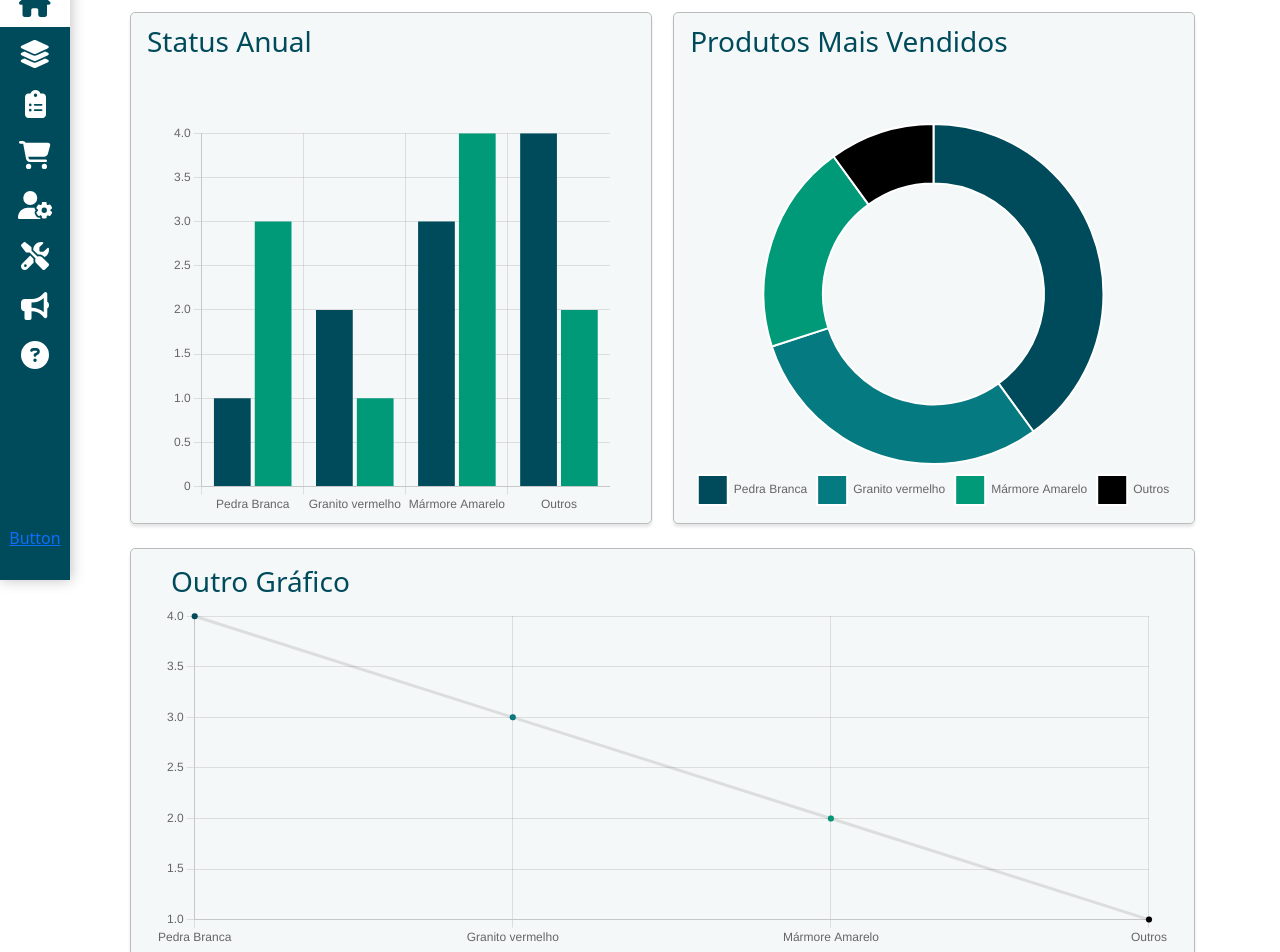
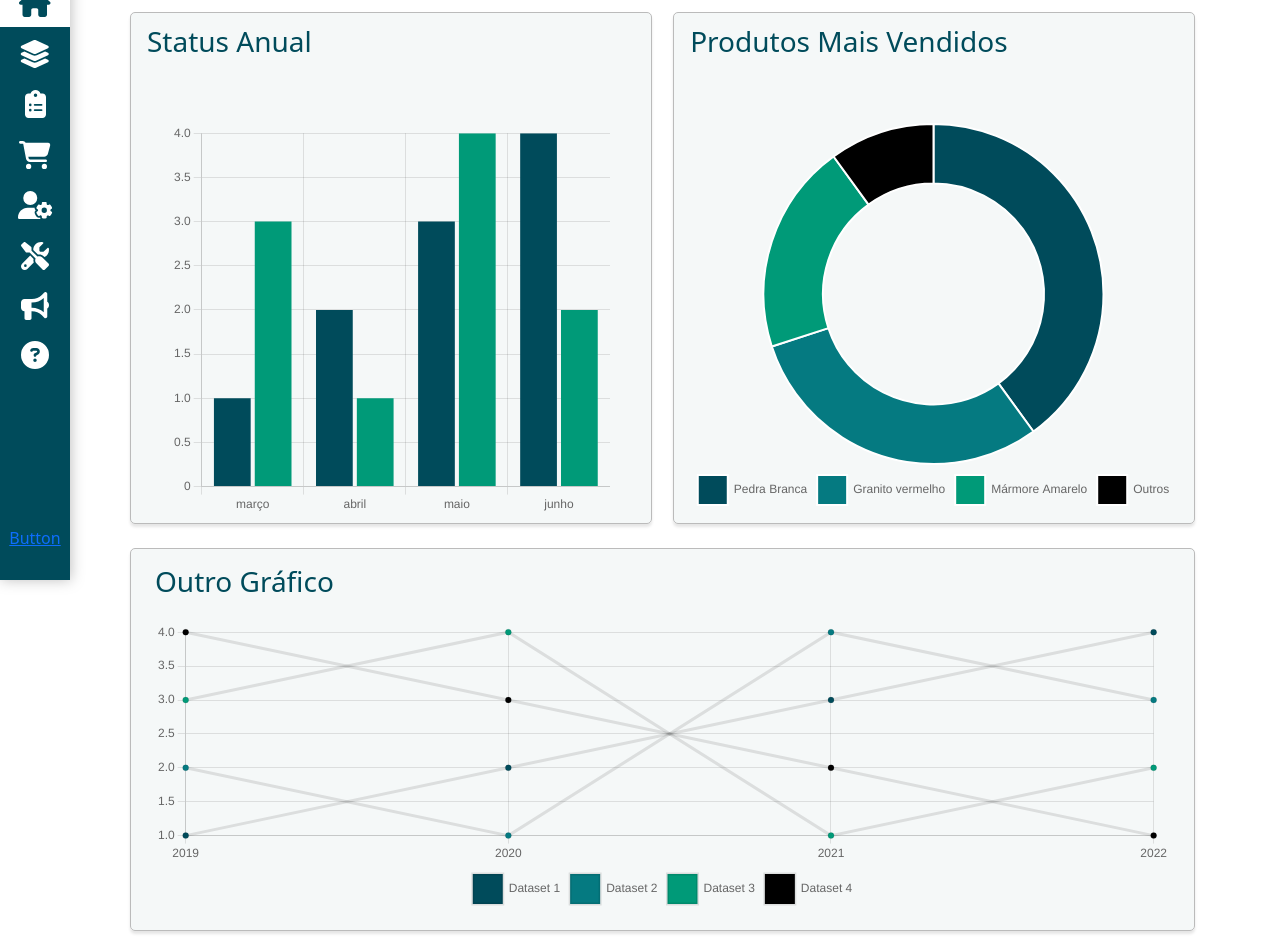
Before and after one commit to UPSxACE/quarrymanager-reactfrontend, a React (Create React App) app: page /dashboard/home in a window 1280 px wide. Shown: the part 220-1172 px from the top of the page. Built offline with nearby package versions, Linux system fonts and the light colour scheme.

Commit message:
Estilo gráfico 3

```diff
--- a/src/dashboard/pages/home/home.js
+++ b/src/dashboard/pages/home/home.js
@@ -14,6 +14,7 @@ function DashboardHome() {
     "Mármore Amarelo",
     "Outros",
   ];
+
   const options1 = {
     responsive: true,
     maintainAspectRatio: false,
@@ -38,7 +39,7 @@ function DashboardHome() {
   };
 
   const data1 = {
-    labels,
+    labels: ["março", "abril", "maio", "junho"],
     datasets: [
       {
         label: "Dataset 1",
@@ -58,25 +59,33 @@ function DashboardHome() {
       {
         label: "Dataset 1",
         data: [4, 3, 2, 1],
-        backgroundColor: [
-          "#004B5B",
-          "#057A81",
-          "#009A78",
-          "#000",
-          "rgba(153, 102, 255, 0.2)",
-          "rgba(255, 159, 64, 0.2)",
-        ],
+        backgroundColor: ["#004B5B", "#057A81", "#009A78", "#000"],
       },
     ],
   };
 
   const data3 = {
-    labels,
+    labels: ["2019", "2020", "2021", "2022"],
     datasets: [
       {
         label: "Dataset 1",
+        data: [1, 2, 3, 4],
+        backgroundColor: ["#004B5B"],
+      },
+      {
+        label: "Dataset 2",
+        data: [2, 1, 4, 3],
+        backgroundColor: ["#057A81"],
+      },
+      {
+        label: "Dataset 3",
+        data: [3, 4, 1, 2],
+        backgroundColor: ["#009A78"],
+      },
+      {
+        label: "Dataset 4",
         data: [4, 3, 2, 1],
-        backgroundColor: ["#004B5B", "#057A81", "#009A78", "#000"],
+        backgroundColor: ["#000"],
       },
     ],
   };
@@ -156,13 +165,13 @@ function DashboardHome() {
           </Col>
           <Col xs={12}>
             <DashboardGraphWrapper className="pt-2 pb-3 ps-4 pe-4 mt-4">
-              <DashboardGraph className="pt-2 ">
-                <TextH3Graph className="ps-3">Outro Gráfico</TextH3Graph>
+              <TextH3Graph className="pt-2 pb-2">Outro Gráfico</TextH3Graph>
+              <DashboardGraph3 className="pt-2">
                 <LineChart
                   chartData={data3}
                   chartOptions={options3}
                 ></LineChart>
-              </DashboardGraph>
+              </DashboardGraph3>
             </DashboardGraphWrapper>
           </Col>
         </Row>
@@ -190,6 +199,11 @@ function LineChart({ chartData, chartOptions }) {
 const DashboardGraph = styled.div`
   position: relative;
   height: 400px;
+`;
+
+const DashboardGraph3 = styled.div`
+  position: relative;
+  height: 300px;
 `;
 
 const DashboardGraphWrapper = styled.div`
```
